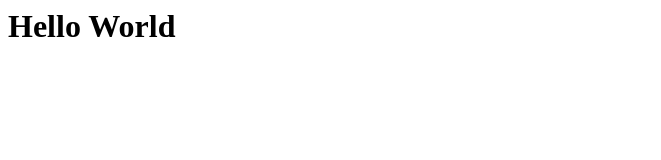
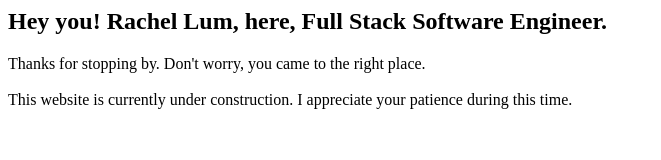
Before and after one commit to lumrachele/lumrachele.github.io, a plain HTML site: page index.html in a window 1280 px wide. Shown: the whole page, without its empty margins (0-661 px from the left). Drawn offline with Linux system fonts and the light colour scheme.

Commit message:
update index.html

```diff
--- a/index.html
+++ b/index.html
@@ -1 +1,5 @@
-<h1>Hello World</h1>
+<h2>Hey you! Rachel Lum, here, Full Stack Software Engineer.</h2>
+<p>Thanks for stopping by. Don't worry, you came to the right place.
+  <br></br>
+  This website is currently under construction. I appreciate your patience during this time.
+</p>
```
